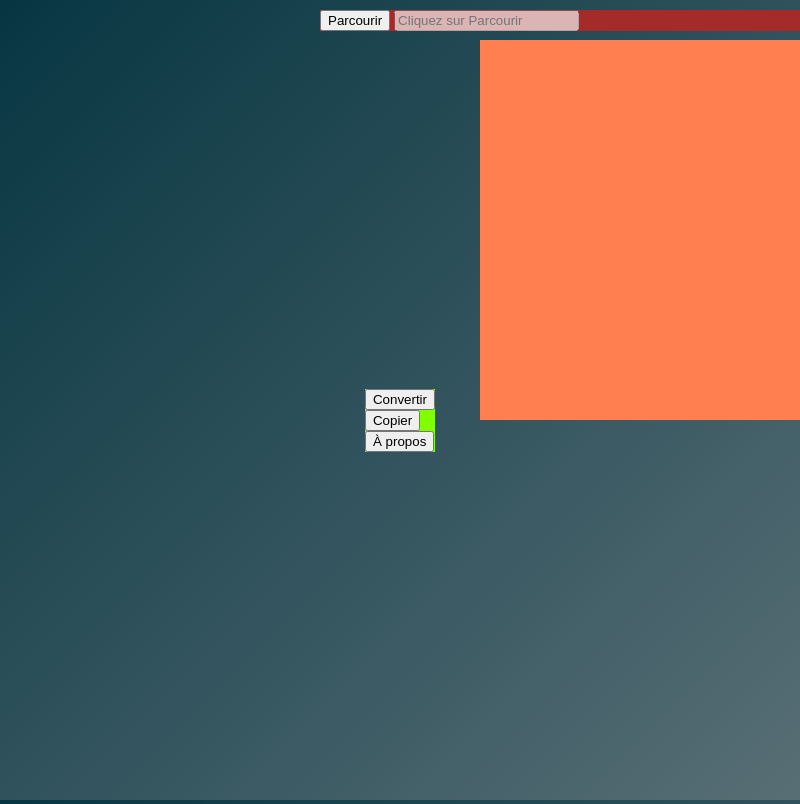
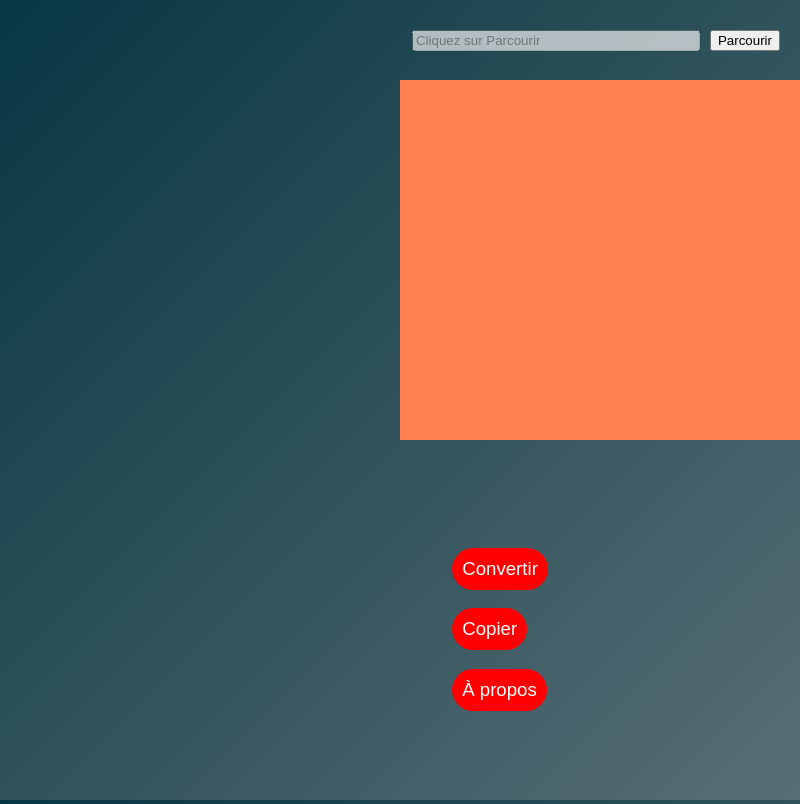
Before and after one commit to Brndan/lettreinfo2, an Electron app: page index.html in a window 800 px wide. Drawn offline with Linux system fonts and the light colour scheme.

Commit message:
CSS boutons

```diff
--- a/gui.css
+++ b/gui.css
@@ -10,14 +10,13 @@ body {
 #contenu {
     height: 100%;
     display: grid;
-    grid-template-areas: "sortie sortie fichiers fichiers fichiers"
-                         "sortie sortie boutons dragndrop dragndrop"
-                         "sortie sortie boutons dragndrop dragndrop"
-                         "sortie sortie boutons . ."
-                         "sortie sortie boutons . .";
-    grid-template-columns: 20vw 1fr 1fr 1fr 1fr;
-    grid-template-rows: 5vh 1fr 1fr 1fr 1fr;
-
+    grid-template-areas: "sortie sortie . fichiers fichiers"
+                         "sortie sortie . dragndrop dragndrop"
+                         "sortie sortie . dragndrop dragndrop"
+                         "sortie sortie . boutons ."
+                         "sortie sortie . boutons .";
+    grid-template-columns: 20vw 1fr 0.2fr 1fr 1fr;
+    grid-template-rows: 10vh 1fr 1fr 1fr 1fr;
 }
 
 #contenu > #sortie {
@@ -26,14 +25,26 @@ body {
 
 #contenu > #fichiers{
     grid-area: fichiers;
-    /*justify-self: center;*/
     align-self: center;
-    background-color: brown;
+    background-color: inherit;
 }
 
-#contenu > #boutons {
+#urlFichier {
+    width: 70%;
+    float: right;
+    margin-right: 10px;
+}
+
+#parcourir {
+    float:right;
+    margin-right: 5%;
+}
+
+
+
+#contenu > #boutonsActions {
     grid-area: boutons;
-    background-color: chartreuse;
+    background-color: inherit;
     margin: auto;
 }
 
@@ -42,7 +53,7 @@ body {
     background-color: coral;
 }
 
- #boutons input {
+ #boutonsActions > input {
      display: block;
  }
 
@@ -60,3 +71,23 @@ body {
 #sortie > textarea:focus {
     outline: none;
 }
+
+.boutons {
+    color: white;
+    background: red;
+    border: none;
+    border-radius: 1.5em;
+    padding: 10px;
+    margin-top: 1em;
+    transition-duration: 0.4s;
+    font-size: 14pt;
+}
+
+.boutons:hover {
+    position: relative;
+    box-shadow: 0 2px 10px rgba(0, 0, 0, 1);
+}
+
+.boutons:focus {
+    outline: none;
+}
--- a/index.html
+++ b/index.html
@@ -1,5 +1,6 @@
 <!DOCTYPE html>
 <html>
+
 <head>
   <meta charset="UTF-8">
   <title>Lettreinfo</title>
@@ -7,6 +8,7 @@
   <meta http-equiv="Content-Security-Policy" content="script-src 'self' 'unsafe-inline' 'unsafe-eval';" />
   <link rel="stylesheet" type="text/css" href="gui.css">
 </head>
+
 <body>
   <div id="contenu">
     <div id="sortie">
@@ -16,14 +18,15 @@
       <input type="button" name="TrouveFichier" id="parcourir" value="Parcourir" onclick="recupFichier()">
       <input type="text" name="urlFichier" id="urlFichier" placeholder="Cliquez sur Parcourir" disabled>
     </div>
-    <div id="boutons">
-      <input type="button" name="ConvertitFichier" id="convertir" value="Convertir" onclick="convertirFichier()">
-      <input type="button" name="copier" id="copier" value="Copier" onclick="pressePapier()">
-      <input type="button" name="apropos" id="apropos" value="À propos" onclick="aPropos()">
+    <div id="boutonsActions">
+      <input type="button" name="ConvertitFichier" id="convertir" class="boutons" value="Convertir" onclick="convertirFichier()">
+      <input type="button" name="copier" id="copier" value="Copier" class="boutons" onclick="pressePapier()">
+      <input type="button" name="apropos" id="apropos" value="À propos" class="boutons" onclick="aPropos()">
     </div>
     <div id="dragndrop"></div>
 
   </div>
 </body>
 <script src="./renderer.js"></script>
+
 </html>
--- a/main.js
+++ b/main.js
@@ -1,4 +1,5 @@
 const { app, BrowserWindow } = require('electron')
+const ipc = require('electron').ipcMain
 
 // Gardez une reference globale de l'objet window, si vous ne le faites pas, la fenetre sera
 // fermee automatiquement quand l'objet JavaScript sera garbage collected.
--- a/renderer.js
+++ b/renderer.js
@@ -1,5 +1,6 @@
 const { remote } = require('electron')
 const { dialog } = require('electron').remote
+const ipc = electron.ipcRenderer
 
 function recupFichier() {
     let pathFile = dialog.showOpenDialogSync(remote.getCurrentWindow(), {
```
